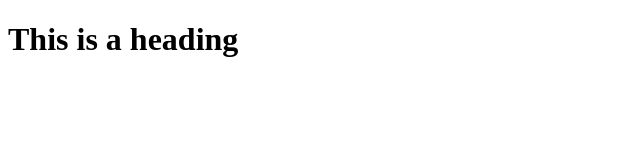
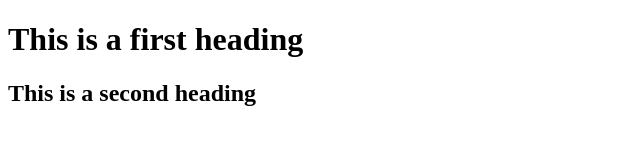
Before and after one commit to ark15aaron/git-training, a plain HTML site: page index.html in a window 1280 px wide. Shown: the whole page, without its empty margins (0-640 px from the left). Drawn offline with Linux system fonts and the light colour scheme.

Commit message:
Add a heading in index.html

```diff
--- a/index.html
+++ b/index.html
@@ -6,6 +6,7 @@
     <title>Document</title>
 </head>
 <body>
-    <h1>This is a heading</h1>
+    <h1>This is a first heading</h1>
+    <h2>This is a second heading</h2>
 </body>
 </html>
```
